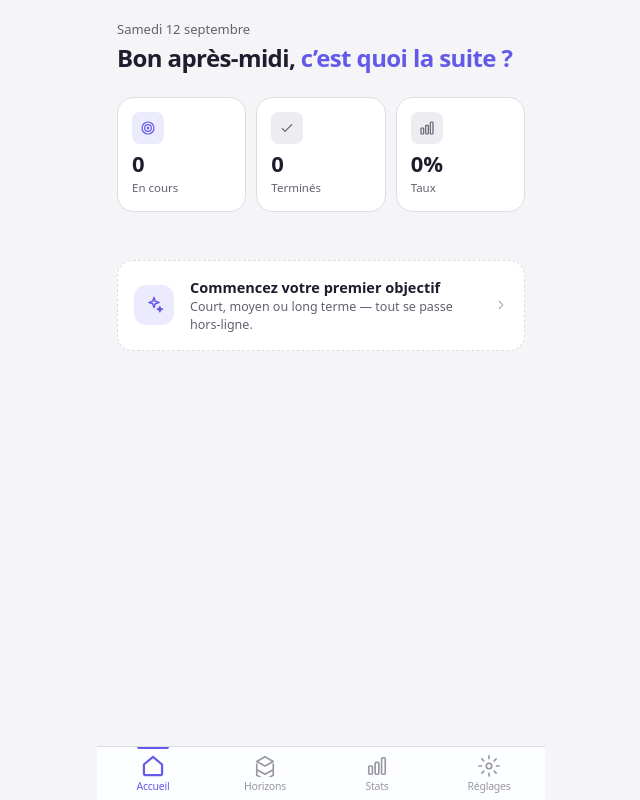
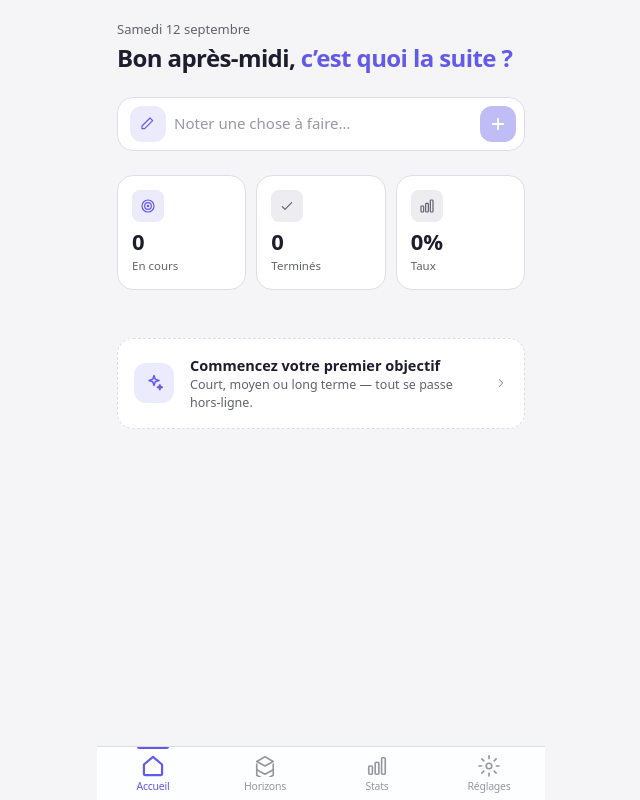
Before and after one commit to Kaenoo/Horizons, a React (Vite) app: page / in a window 1280 px wide. Shown: the whole page, without its empty margins (319-959 px from the left). Built offline with nearby package versions, Linux system fonts and the light colour scheme.

Commit message:
feat: note rapide sur l'accueil (objectif court terme)

```diff
--- a/src/App.jsx
+++ b/src/App.jsx
@@ -18,11 +18,13 @@ export default function App() {
   const view = useGoals((s) => s.activeView)
   const [formOpen, setFormOpen] = useState(false)
   const [editingGoal, setEditingGoal] = useState(null)
+  const [initialTitle, setInitialTitle] = useState('')
 
   const Page = PAGES[view] ?? Home
 
-  const openForm = (goal) => {
+  const openForm = (goal, title = '') => {
     setEditingGoal(goal ?? null)
+    setInitialTitle(title)
     setFormOpen(true)
   }
   const closeForm = () => setFormOpen(false)
@@ -39,6 +41,7 @@ export default function App() {
         <GoalForm
           key={editingGoal?.id ?? 'new'}
           goal={editingGoal}
+          initialTitle={initialTitle}
           onClose={closeForm}
         />
       )}
--- a/src/components/goals/GoalForm.jsx
+++ b/src/components/goals/GoalForm.jsx
@@ -8,9 +8,9 @@ import Icon from '../ui/Icon'
 import SegmentedControl from '../ui/SegmentedControl'
 import Sheet from '../ui/Sheet'
 
-function draftFromGoal(goal) {
+function draftFromGoal(goal, initialTitle) {
   return {
-    title: goal?.title ?? '',
+    title: goal?.title ?? initialTitle ?? '',
     category: goal?.category ?? 'short',
     status: goal?.status ?? 'todo',
     dueDate: goal?.dueDate ?? '',
@@ -18,11 +18,11 @@ function draftFromGoal(goal) {
   }
 }
 
-export default function GoalForm({ goal, onClose }) {
+export default function GoalForm({ goal, initialTitle, onClose }) {
   const addGoal = useGoals((s) => s.addGoal)
   const updateGoal = useGoals((s) => s.updateGoal)
 
-  const [draft, setDraft] = useState(() => draftFromGoal(goal))
+  const [draft, setDraft] = useState(() => draftFromGoal(goal, initialTitle))
   const [dirty, setDirty] = useState(false)
   const titleRef = useRef(null)
 
--- /dev/null
+++ b/src/components/home/QuickNote.jsx
@@ -0,0 +1,59 @@
+import { useState } from 'react'
+import { useGoals } from '../../store/goalsStore'
+import Button from '../ui/Button'
+import Icon from '../ui/Icon'
+
+export default function QuickNote({ onOpenOptions }) {
+  const addGoal = useGoals((s) => s.addGoal)
+  const [title, setTitle] = useState('')
+
+  const text = title.trim()
+
+  const submit = () => {
+    if (!text) return
+    addGoal({ title: text, category: 'short' })
+    setTitle('')
+  }
+
+  return (
+    <form
+      onSubmit={(e) => {
+        e.preventDefault()
+        submit()
+      }}
+      className="flex items-center gap-2 rounded-2xl border border-line bg-surface py-2 pl-3 pr-2 transition-colors focus-within:border-accent"
+    >
+      <span className="flex size-9 shrink-0 items-center justify-center rounded-xl bg-accent-soft text-accent">
+        <Icon name="pencil" className="size-4" />
+      </span>
+      <input
+        value={title}
+        onChange={(e) => setTitle(e.target.value)}
+        placeholder="Noter une chose à faire…"
+        maxLength={120}
+        aria-label="Note rapide"
+        className="min-w-0 flex-1 bg-transparent text-[15px] outline-none placeholder:text-faint"
+      />
+      {title.length > 0 && (
+        <Button
+          type="button"
+          variant="subtle"
+          size="icon-sm"
+          aria-label="Plus d’options"
+          onClick={() => onOpenOptions(text)}
+        >
+          <Icon name="chevron" className="size-4 -rotate-90" />
+        </Button>
+      )}
+      <Button
+        type="submit"
+        size="icon"
+        disabled={!text}
+        aria-label="Ajouter"
+        className="size-9 shrink-0"
+      >
+        <Icon name="plus" className="size-4.5" strokeWidth={2.4} />
+      </Button>
+    </form>
+  )
+}
--- a/src/pages/Home.jsx
+++ b/src/pages/Home.jsx
@@ -2,6 +2,7 @@ import { CATEGORIES } from '../lib/constants'
 import { daysUntil, greeting, subtitleForDay, todayISO } from '../lib/format'
 import { useGoals } from '../store/goalsStore'
 import GoalCard from '../components/goals/GoalCard'
+import QuickNote from '../components/home/QuickNote'
 import StatCard from '../components/ui/StatCard'
 import Icon from '../components/ui/Icon'
 
@@ -96,6 +97,10 @@ export default function Home({ onOpenForm }) {
         </h1>
       </header>
 
+      <section className="px-5">
+        <QuickNote onOpenOptions={(t) => onOpenForm(null, t)} />
+      </section>
+
       <div className="grid grid-cols-3 gap-2.5 px-5">
         <StatCard icon="target" label="En cours" value={active} accent />
         <StatCard icon="check" label="Terminés" value={done} />
```
